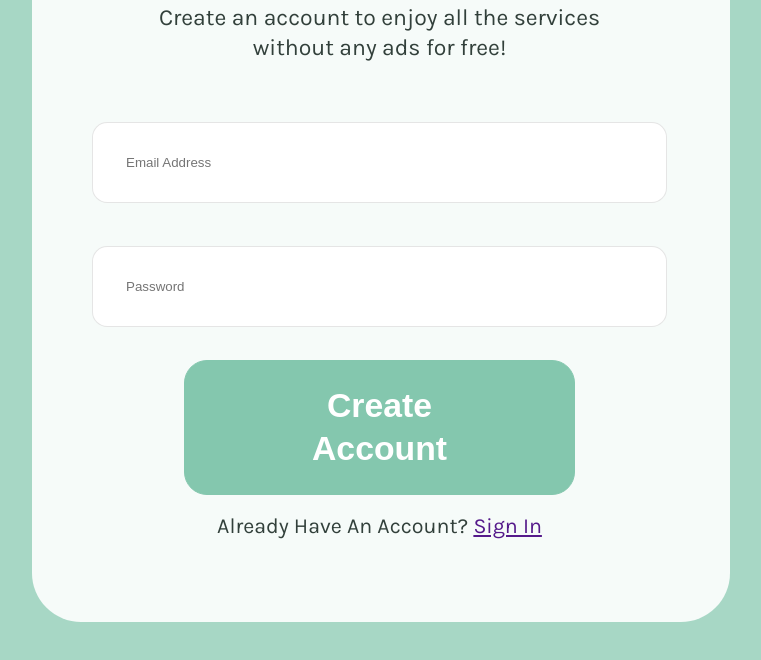
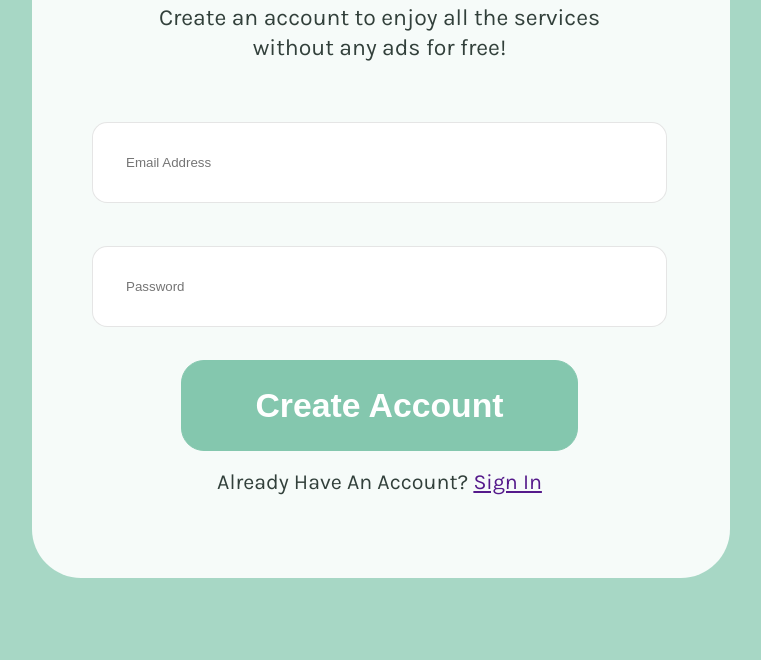
Before and after one commit to InnaMazur/fe-start-12022025, a plain HTML site: page 04/hw-4.html in a window 1280 px wide. Shown: the part 242-902 px from the top of the page, without its empty margins (259-1020 px from the left). Drawn offline with Linux system fonts and the light colour scheme.

Commit message:
fix button

```diff
--- a/04/style/style-4.css
+++ b/04/style/style-4.css
@@ -68,7 +68,6 @@ background: rgb(255, 255, 255);
 
 background: rgb(132, 199, 174);
 display: inline-block;
-width: 391.19px;
 padding: 23px 73px;
 color: rgb(255, 255, 255);
 font-size: 33.75px;
```
